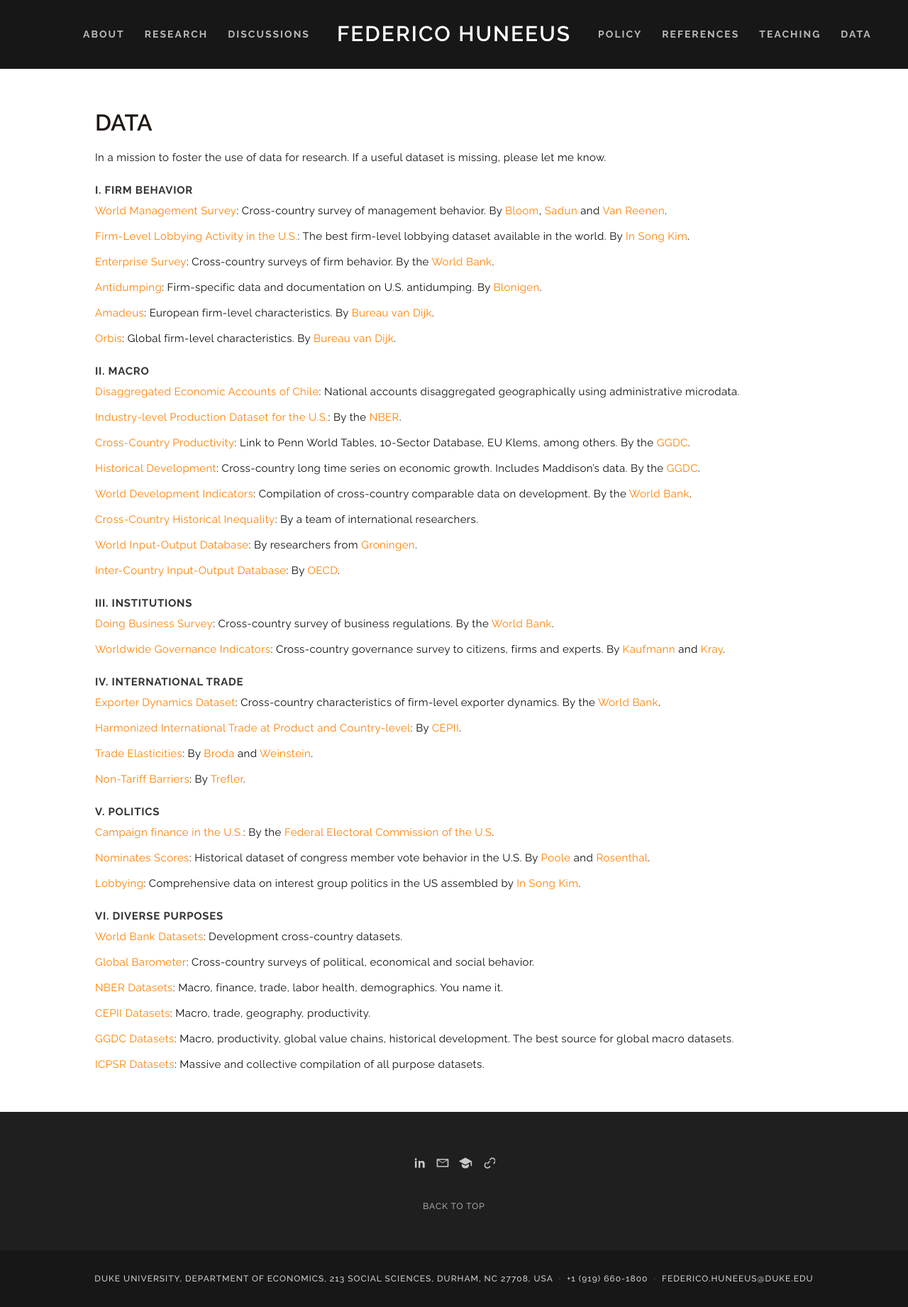
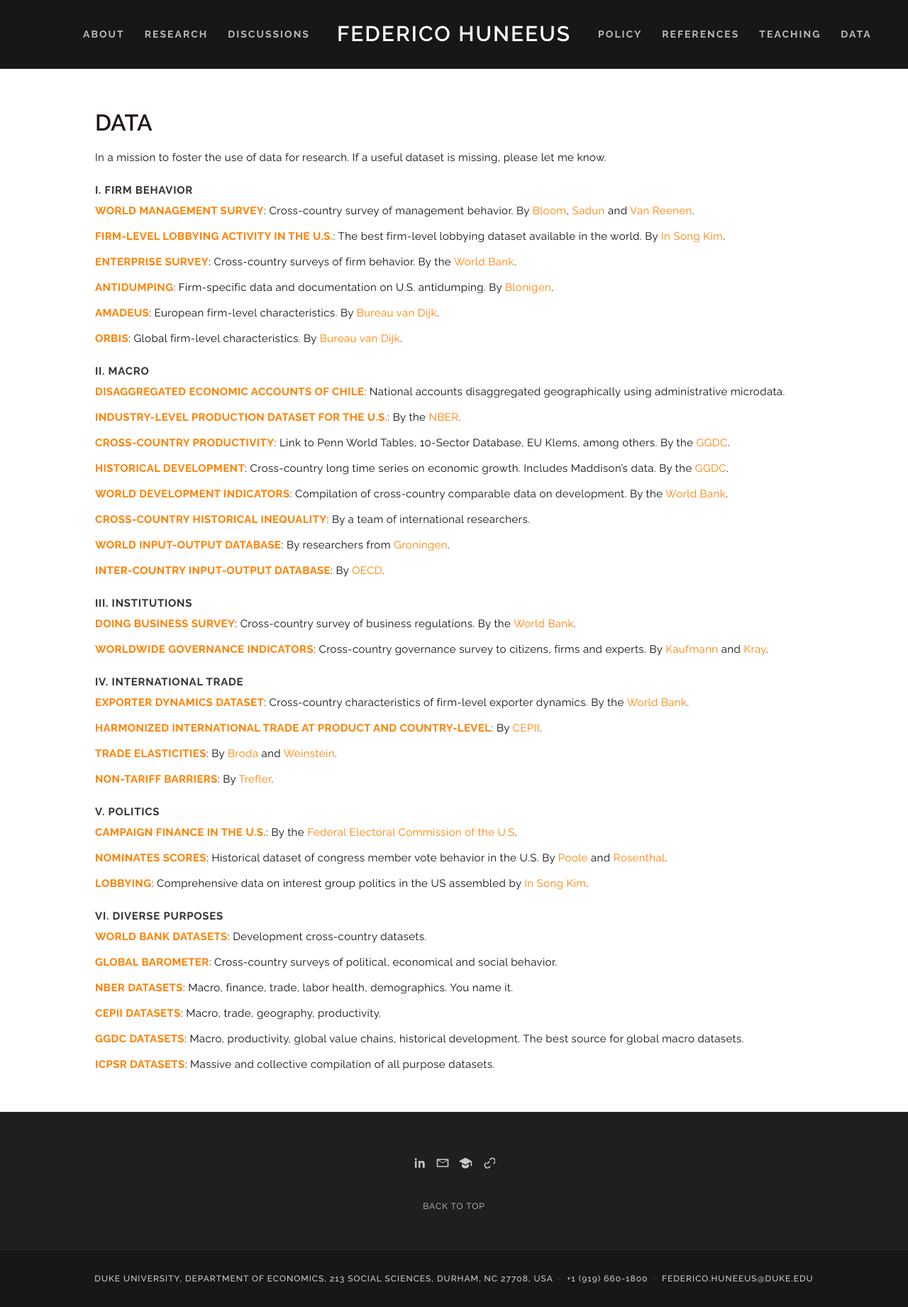
Before and after one commit to fedehuneeus/fedehuneeus.com, a Jekyll site: the page built from data.html, in a window 1280 px wide. Shown: the whole page at 71% size. Built offline with Jekyll 4.4.1, drawn with Linux system fonts in a browser that asks for light colours.

Commit message:
Use the same bold-capitals style for every entry title
Co-Authored-By: Claude Fable 5.1 <noreply@anthropic.com>

```diff
--- a/_includes/discussions.html
+++ b/_includes/discussions.html
@@ -3,7 +3,7 @@
     <h2>Discussions</h2>
     <ul class="plain-list discussion-list">
       {% for d in site.data.discussions %}
-      <li><a href="{{ d.pdf | relative_url }}">{{ d.title }}</a> | {{ d.venue }} | {{ d.year }}{% for e in d.extra %} | <a href="{{ e.url | relative_url }}">{{ e.label }}</a>{% endfor %}</li>
+      <li><a class="entry-title" href="{{ d.pdf | relative_url }}">{{ d.title }}</a> | {{ d.venue }} | {{ d.year }}{% for e in d.extra %} | <a href="{{ e.url | relative_url }}">{{ e.label }}</a>{% endfor %}</li>
       {% endfor %}
     </ul>
   </div>
--- a/_includes/teaching.html
+++ b/_includes/teaching.html
@@ -5,7 +5,7 @@
     {% for g in t.groups %}
     <h3>{{ g.heading }}</h3>
     <ul class="plain-list course-list">
-      {% for c in g.courses %}<li><a href="{{ c.syllabus | relative_url }}">{{ c.name }}</a></li>{% endfor %}
+      {% for c in g.courses %}<li><a class="entry-title" href="{{ c.syllabus | relative_url }}">{{ c.name }}</a></li>{% endfor %}
     </ul>
     {% endfor %}
 
--- a/assets/css/style.css
+++ b/assets/css/style.css
@@ -142,7 +142,7 @@ h3 a { font-weight: 700; }
 .paper:last-child { margin-bottom: 0; }
 .paper > :last-child { margin-bottom: 0; }   /* no stray space after the last line of an entry */
 .paper-title { margin: 0 0 .5em; font-weight: 700; text-transform: uppercase; }
-.paper-title a { font-weight: 700; }
+.paper-title a, .entry-title { font-weight: 700; text-transform: uppercase; }   /* every entry title: bold capitals */
 .paper-date { color: var(--text-muted); font-weight: 400; text-transform: none; }
 .paper-meta, .paper-extra, .paper-award, .paper-summary { margin: 0 0 .5em; }
 .paper-abstract { margin-top: .3em; }
--- a/data.html
+++ b/data.html
@@ -13,7 +13,7 @@ description: "Curated list of datasets for research in trade, macroeconomics, pr
     {% for g in d.groups %}
     <h3>{{ g.heading }}</h3>
     <ul class="plain-list data-list">
-      {% for i in g.items %}<li><a href="{{ i.url }}" target="_blank" rel="noopener">{{ i.name }}</a>: {{ i.text }}</li>{% endfor %}
+      {% for i in g.items %}<li><a class="entry-title" href="{{ i.url }}" target="_blank" rel="noopener">{{ i.name }}</a>: {{ i.text }}</li>{% endfor %}
     </ul>
     {% endfor %}
   </div>
```
